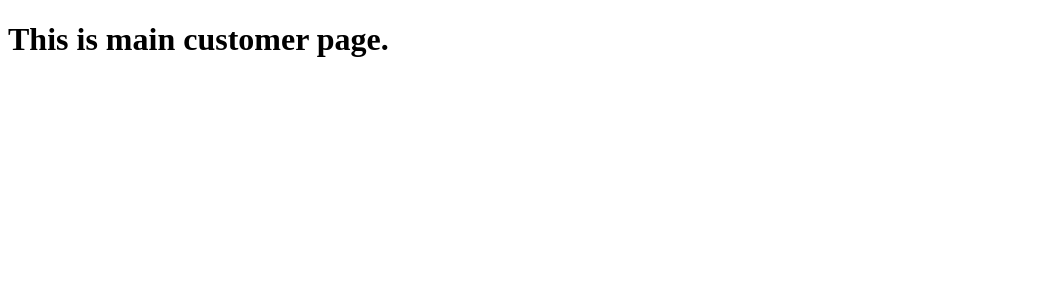
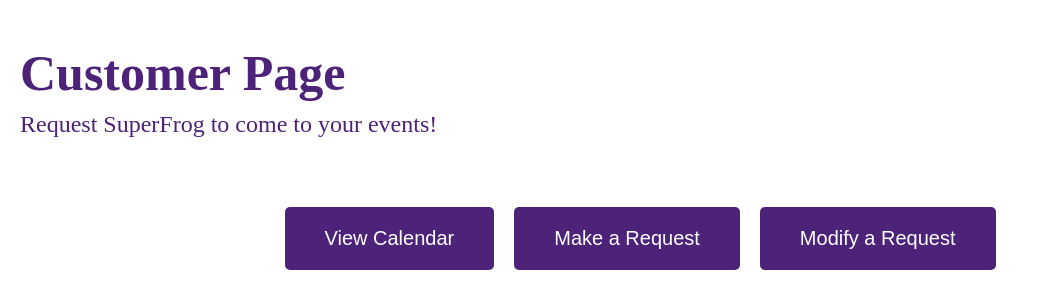
Before and after one commit to tbartee19/superfrogscheduler, a Vue app in the folder frontend/: page /customer in a window 1280 px wide. Shown: the top 308 px of the page, without its empty margins (0-1051 px from the left). Built offline with nearby package versions, Linux system fonts and the light colour scheme.

Commit message:
customer page frontend updates

```diff
--- a/frontend/src/app.vue
+++ b/frontend/src/app.vue
@@ -1,5 +1,3 @@
-<!-- Main frontend file, first to be accessed on frontend-->
-
 <template>
     <router-view v-if="$route.path != '/'"></router-view>
 
--- /dev/null
+++ b/frontend/src/components/customer-page/calendar.vue
@@ -0,0 +1,3 @@
+<template>
+    <h1>This is calendar page.</h1>
+</template>
--- a/frontend/src/components/customer-page/main-customer.vue
+++ b/frontend/src/components/customer-page/main-customer.vue
@@ -1,3 +1,90 @@
 <template>
-    <h1>This is main customer page.</h1>
+    <div class="customer-page">
+        <h1 class="page-title">Customer Page</h1>
+
+        <p class="description">
+            Request SuperFrog to come to your events!
+        </p>
+
+        <div class="button-container">
+            <button class="button" @click="goToCalendar">View Calendar</button>
+            <button class="button" @click="goToMakeRequest">Make a Request</button>
+            <button class="button" @click="goToModifyRequest">Modify a Request</button>
+        </div>
+    </div>
 </template>
+
+<script>
+    import Calendar from "./calendar.vue";
+    import MakeRequest from "./make-request.vue";
+    import ModifyRequest from "./modify-request.vue";
+
+    export default {
+        name: "CustomerPage",
+        components: {
+            Calendar,
+            MakeRequest,
+            ModifyRequest,
+        },
+        methods: {
+            goToCalendar() {
+                this.$router.push('/customer/calendar')
+            },
+            goToMakeRequest() {
+                this.$router.push('/customer/make-request')
+            },
+            goToModifyRequest() {
+                this.$router.push('/customer/modify-request')
+            }
+        }
+    };
+</script>
+
+<style>
+    .customer-page {
+        display: flex;
+        flex-direction: column;
+        align-items: center;
+        justify-content: center;
+        height: 55vh;
+    }
+
+    .page-title {
+        color: #4d2279;
+        position: absolute;
+        top: 10px;
+        left: 20px;
+        font-size: 50px;
+        font-weight: 2000px;
+    }
+
+    .description {
+        color: #4d2279;
+        position: absolute;
+        top: 80px;
+        left: 20px;
+        margin-top: 30px;
+        font-size: 24px;
+        line-height: 1.2;
+    }
+
+    .button-container {
+        display: flex;
+        flex-direction: row;
+        align-items: center;
+        justify-content: left;
+        margin-top: 20px;
+        /* width: 80%; */
+    }
+
+    .button {
+        margin: 10px;
+        padding: 20px 40px;
+        font-size: 20px;
+        border: none;
+        border-radius: 5px;
+        background-color: #4d2279;
+        color: white;
+        cursor: pointer;
+    }
+</style>
--- /dev/null
+++ b/frontend/src/components/customer-page/make-request.vue
@@ -0,0 +1,3 @@
+<template>
+    <h1>This is make request page.</h1>
+</template>
--- /dev/null
+++ b/frontend/src/components/customer-page/modify-request.vue
@@ -0,0 +1,3 @@
+<template>
+    <h1>This is modify request page.</h1>
+</template>
```
Also changed, not shown: frontend/src/router.js (+10 -3 lines), 5 other files (tests, documents, lock files or other folders).
